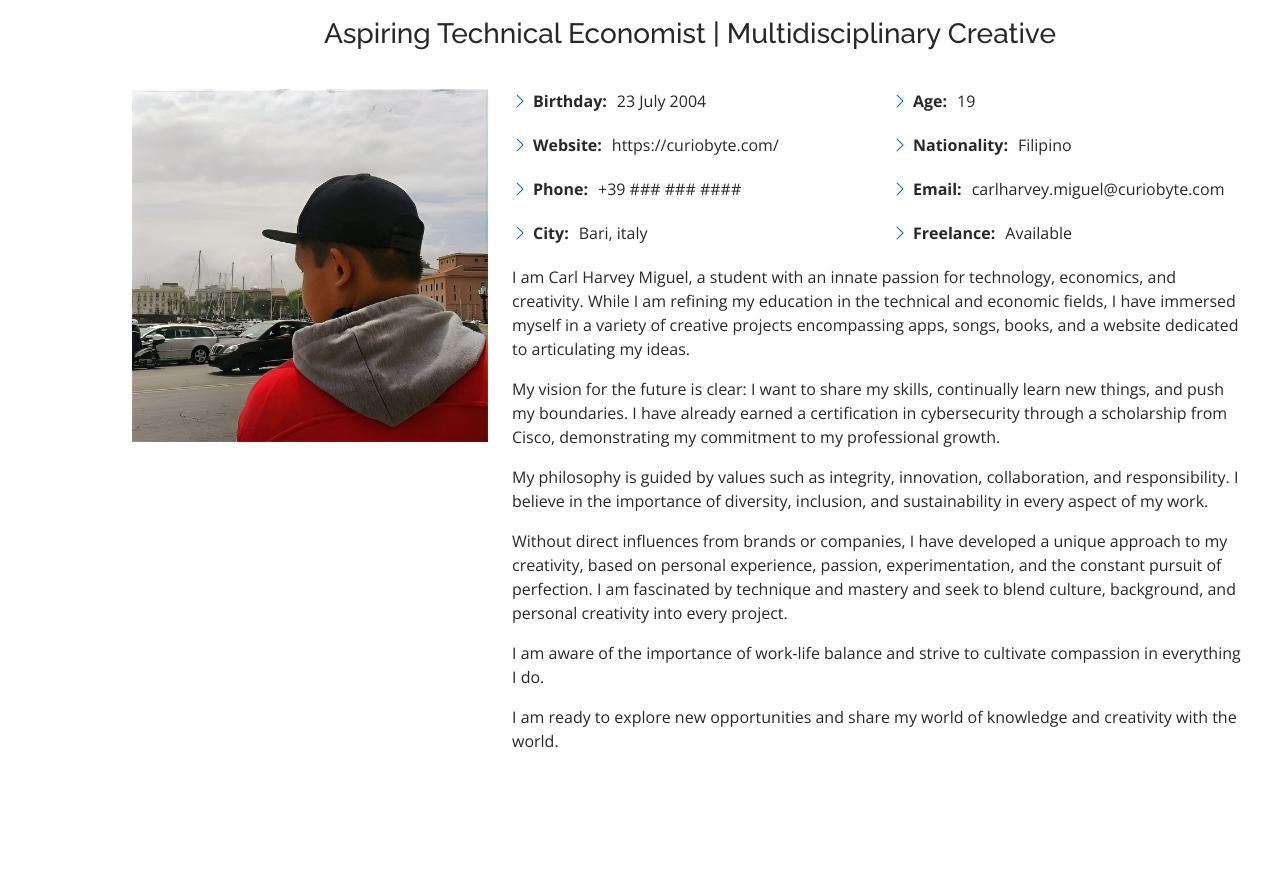
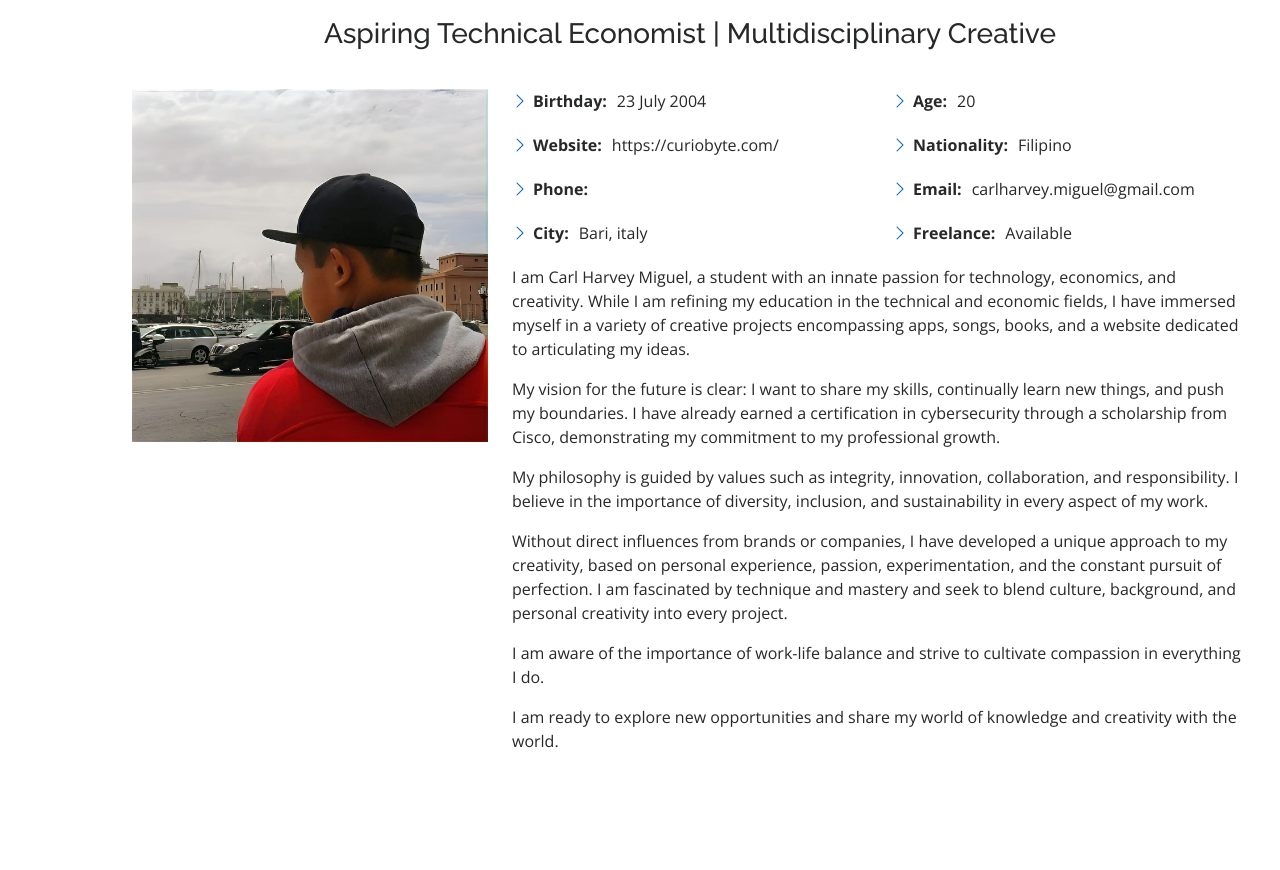
Before and after one commit to DoodleSaurus/portfolio, a plain HTML site: page index.html in a window 1280 px wide. Shown: the part 921-1791 px from the top of the page. Drawn offline with nearby package versions, Linux system fonts and the light colour scheme.

Commit message:
Update index.html

```diff
--- a/index.html
+++ b/index.html
@@ -93,15 +93,15 @@
                   <ul>
                     <li><i class="bi bi-chevron-right"></i> <strong>Birthday:</strong> <span>23 July 2004</span></li>
                     <li><i class="bi bi-chevron-right"></i> <strong>Website:</strong> <span>https://curiobyte.com/</span></li>
-                    <li><i class="bi bi-chevron-right"></i> <strong>Phone:</strong> <span>+39 ### ### ####</span></li>
+                    <li><i class="bi bi-chevron-right"></i> <strong>Phone:</strong> <span></span></li>
                     <li><i class="bi bi-chevron-right"></i> <strong>City:</strong> <span>Bari, italy</span></li>
                   </ul>
                 </div>
                 <div class="col-lg-6">
                   <ul>
-                    <li><i class="bi bi-chevron-right"></i> <strong>Age:</strong> <span>19</span></li>
+                    <li><i class="bi bi-chevron-right"></i> <strong>Age:</strong> <span>20</span></li>
                     <li><i class="bi bi-chevron-right"></i> <strong>Nationality:</strong> <span>Filipino</span></li>
-                    <li><i class="bi bi-chevron-right"></i> <strong>Email:</strong> <span>carlharvey.miguel@curiobyte.com</span></li>
+                    <li><i class="bi bi-chevron-right"></i> <strong>Email:</strong> <span>carlharvey.miguel@gmail.com</span></li>
                     <li><i class="bi bi-chevron-right"></i> <strong>Freelance:</strong> <span>Available</span></li>
                   </ul>
                 </div>
```
